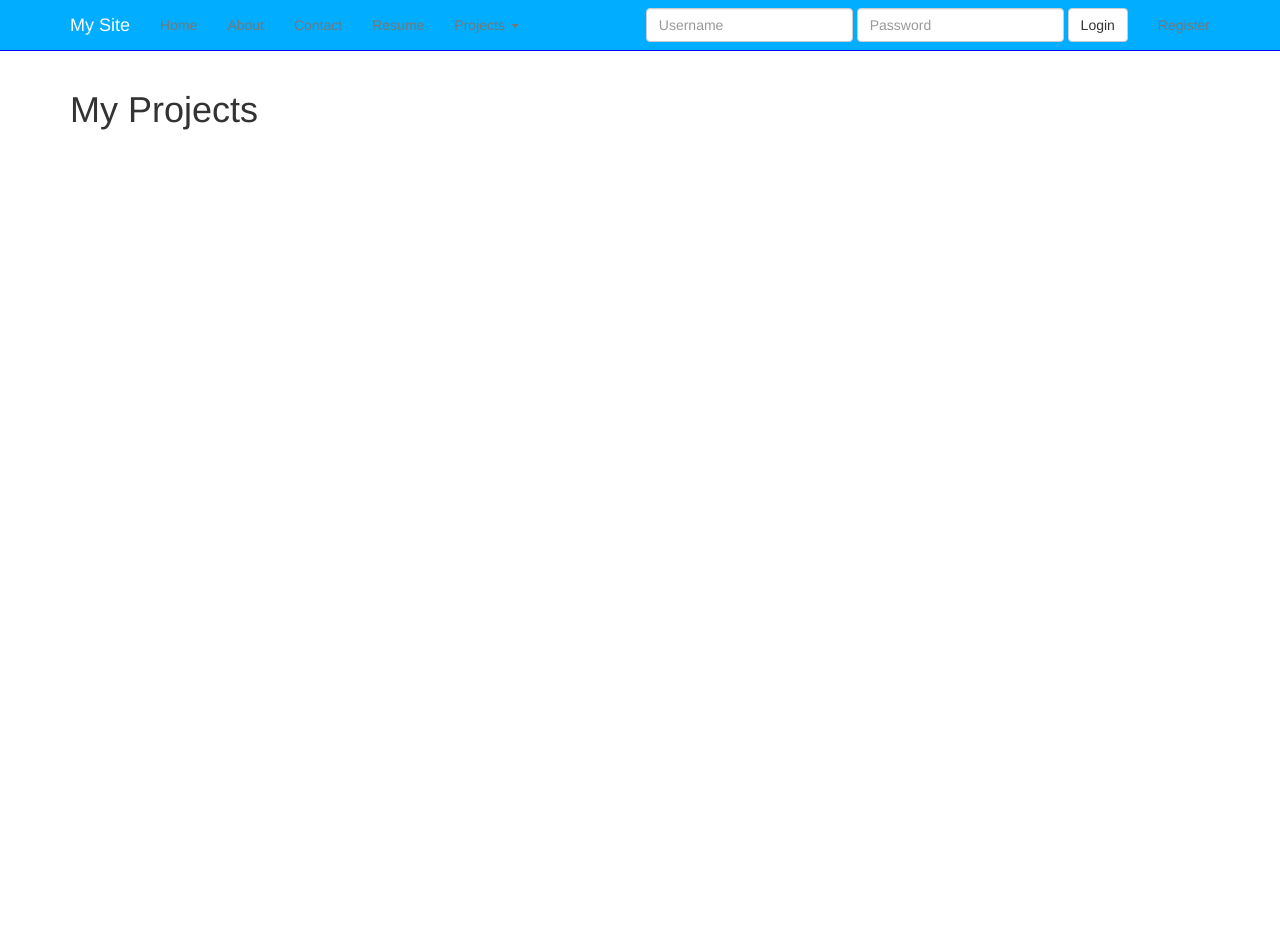
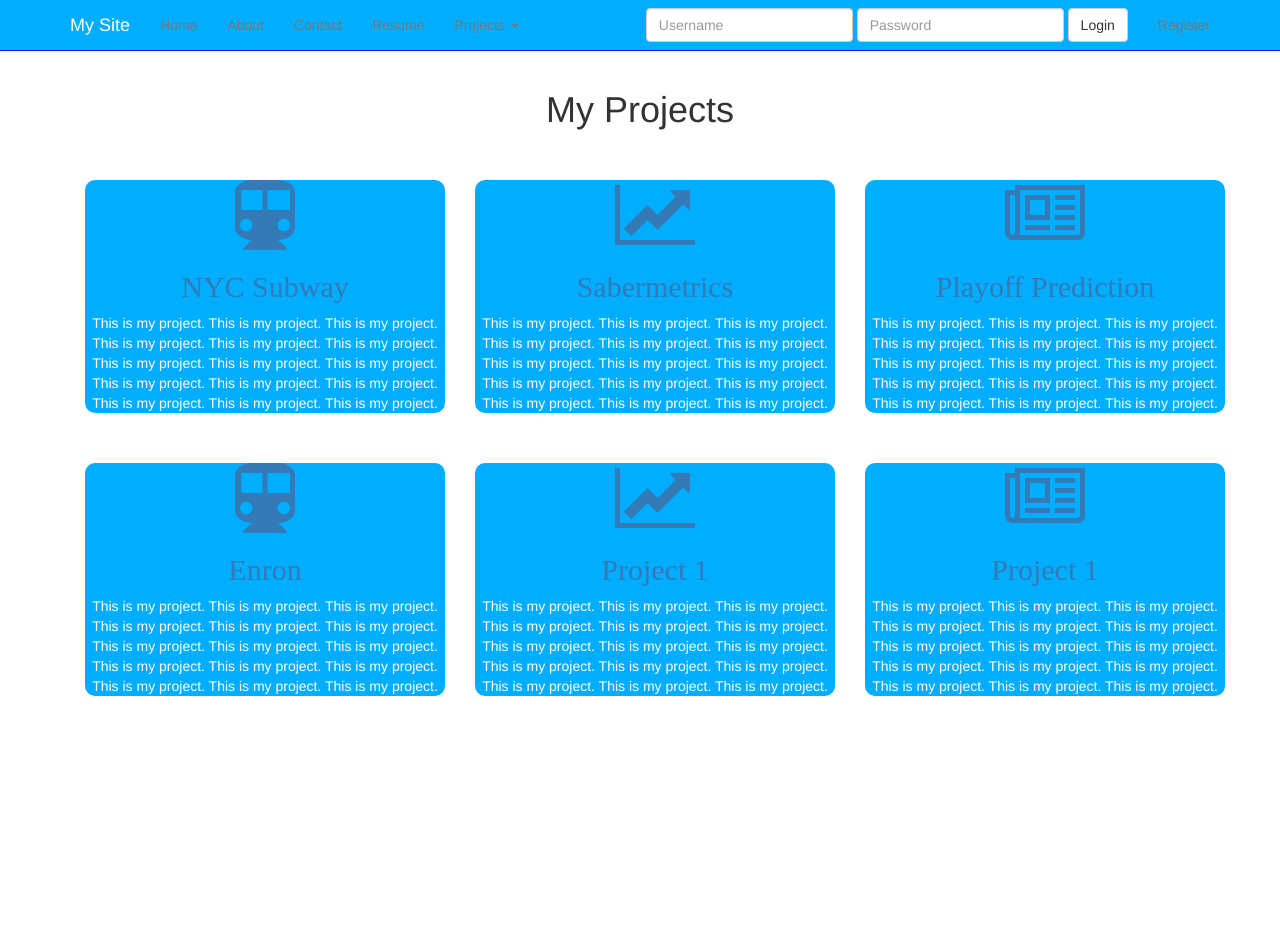
Before and after one commit to mevanoff24/profileSite, a Django app: page /projects/ in a window 1280 px wide. Shown: the top 946 px of the page. Run offline with Django 3.2, Linux system fonts and the light colour scheme; some libraries are stand-ins or nearby versions.

Commit message:
project page

```diff
--- a/src/profileSite/settings.py
+++ b/src/profileSite/settings.py
@@ -29,8 +29,8 @@ ALLOWED_HOSTS = []
 
 EMAIL_HOST = 'smtp.gmail.com'
 EMAIL_HOST_USER = 'mevanoff24@gmail.com'
-EMAIL_HOST_PASSWORD = 'Baseball24'
-EMAIL_PORT = 587
+EMAIL_HOST_PASSWORD = 'Baseball1824'
+EMAIL_PORT = '587'
 EMAIL_USE_TLS = True
 
 
--- a/src/templates/projects.html
+++ b/src/templates/projects.html
@@ -1,8 +1,83 @@
 {% extends 'base.html' %}
 {% load staticfiles %}
 
+<style>
+{% block style %}
+
+.project {
+	background-color: #00ADFF;
+	border-radius: 10px;
+	color: #FFF;
+}
+
+{% endblock %}
+</style>
+
+
 {% block content %}
 
-<h1>My Projects</h1>
+<h1 class='text-align-center'>My Projects</h1>
+
+</br>
+</br>
+
+<div class="container">
+	<div class="row">
+		<div class="col-sm-4">
+			<div class='text-align-center project'>
+				<a href="{% url 'nycsubway' %}"<i class="fa fa-subway fa-5x"></i>
+				<h2 class='text-align-center'>NYC Subway</h2></a>
+				<p>This is my project. This is my project. This is my project. This is my project. This is my project. This is my project. This is my project. This is my project. This is my project. This is my project. This is my project. This is my project. This is my project. This is my project. This is my project.</p>
+			</div>
+		</div>
+
+		<div class="col-sm-4">
+			<div class='text-align-center project'>
+				<a href="{% url 'sabermetrics' %}"<i class="fa fa-line-chart fa-5x"></i>
+				<h2 class='text-align-center'>Sabermetrics</h2></a>
+				<p>This is my project. This is my project. This is my project. This is my project. This is my project. This is my project. This is my project. This is my project. This is my project. This is my project. This is my project. This is my project. This is my project. This is my project. This is my project.</p>
+			</div>
+		</div>
+
+		<div class="col-sm-4">
+			<div class='text-align-center project'>
+				<a href="{% url 'playoffprediction' %}"<i class="fa fa-newspaper-o fa-5x"></i>
+				<h2 class='text-align-center'>Playoff Prediction</h2></a>
+				<p>This is my project. This is my project. This is my project. This is my project. This is my project. This is my project. This is my project. This is my project. This is my project. This is my project. This is my project. This is my project. This is my project. This is my project. This is my project.</p>
+			</div>
+		</div>
+	</div>
+</div>
+
+</br>
+</br>
+
+<div class="container">
+	<div class="row">
+		<div class="col-sm-4">
+			<div class='text-align-center project'>
+				<a href="{% url 'enron' %}"<i class="fa fa-subway fa-5x"></i>
+				<h2 class='text-align-center'>Enron</h2></a>
+				<p>This is my project. This is my project. This is my project. This is my project. This is my project. This is my project. This is my project. This is my project. This is my project. This is my project. This is my project. This is my project. This is my project. This is my project. This is my project.</p>
+			</div>
+		</div>
+
+		<div class="col-sm-4">
+			<div class='text-align-center project'>
+				<a href="{% url 'sabermetrics' %}"<i class="fa fa-line-chart fa-5x"></i>
+				<h2 class='text-align-center'>Project 1</h2></a>
+				<p>This is my project. This is my project. This is my project. This is my project. This is my project. This is my project. This is my project. This is my project. This is my project. This is my project. This is my project. This is my project. This is my project. This is my project. This is my project.</p>
+			</div>
+		</div>
+
+		<div class="col-sm-4">
+			<div class='text-align-center project'>
+				<a href="{% url 'playoffprediction' %}"<i class="fa fa-newspaper-o fa-5x"></i>
+				<h2 class='text-align-center'>Project 1</h2></a>
+				<p>This is my project. This is my project. This is my project. This is my project. This is my project. This is my project. This is my project. This is my project. This is my project. This is my project. This is my project. This is my project. This is my project. This is my project. This is my project.</p>
+			</div>
+		</div>
+	</div>
+</div>
 
 {% endblock %}
```
Also changed, not shown: src/project/migrations/0001_initial.py (added), 4 other files.
